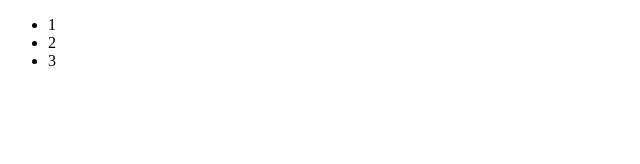
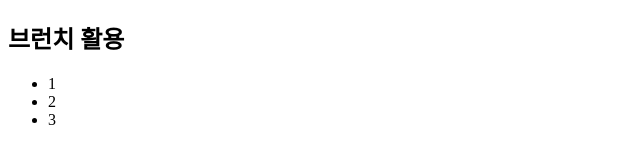
Before and after one commit to kimsintae/NoCrossNoCrown, a plain HTML site: page index.html in a window 1280 px wide. Shown: the whole page, without its empty margins (0-640 px from the left). Drawn offline with Linux system fonts and the light colour scheme.

Commit message:
TEST) H2태그 추가

```diff
--- a/index.html
+++ b/index.html
@@ -5,6 +5,7 @@
     <title>git_demo</title>
 </head>
 <body>
+    <h2>브런치 활용</h2>
     <ul>
         <li>1</li>
         <li>2</li>
```
